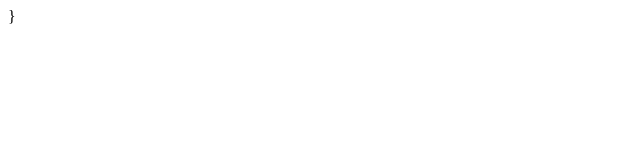
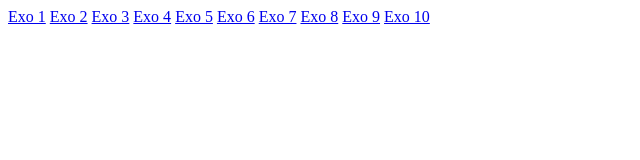
Before and after one commit to Asaku/Exo-js-jquery, a plain HTML site: page Exo 01/correction.html in a window 1280 px wide. Shown: the whole page, without its empty margins (0-640 px from the left). Drawn offline with Linux system fonts and the light colour scheme.

Commit message:
opti code

```diff
--- a/Exo 01/correction.html
+++ b/Exo 01/correction.html
@@ -5,6 +5,18 @@
     <title>javascript exercice</title>
   </head>
   <body>
+    <div>
+      <a href="#" onclick="exo1()">Exo 1</a>
+      <a href="#" onclick="exo2()">Exo 2</a>
+      <a href="#" onclick="exo3()">Exo 3</a>
+      <a href="#" onclick="exo4()">Exo 4</a>
+      <a href="#" onclick="exo5()">Exo 5</a>
+      <a href="#" onclick="exo6()">Exo 6</a>
+      <a href="#" onclick="exo7()">Exo 7</a>
+      <a href="#" onclick="exo8()">Exo 8</a>
+      <a href="#" onclick="exo9()">Exo 9</a>
+      <a href="#" onclick="exo10()">Exo 10</a>
+    </div>
 
   </body>
   <script type="text/javascript">
@@ -107,9 +119,9 @@ function exo10() {
       } else if (n >=12) {
         alert("cadet");
       } else {
-    alert("erreur");
+        alert("Bébé");
       }
     }
+
   </script>
-}
 </html>
```
Lines whose indentation alone changed are shown as unchanged.
